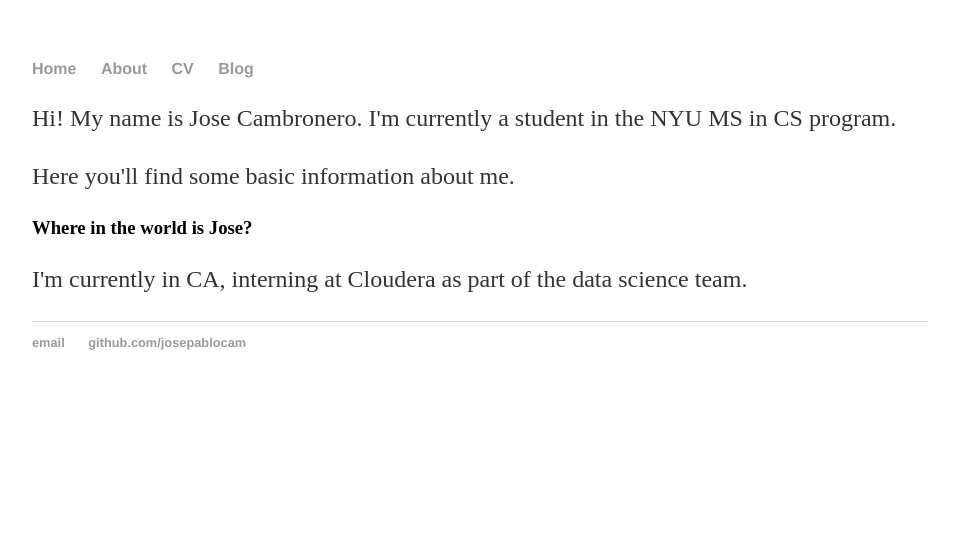
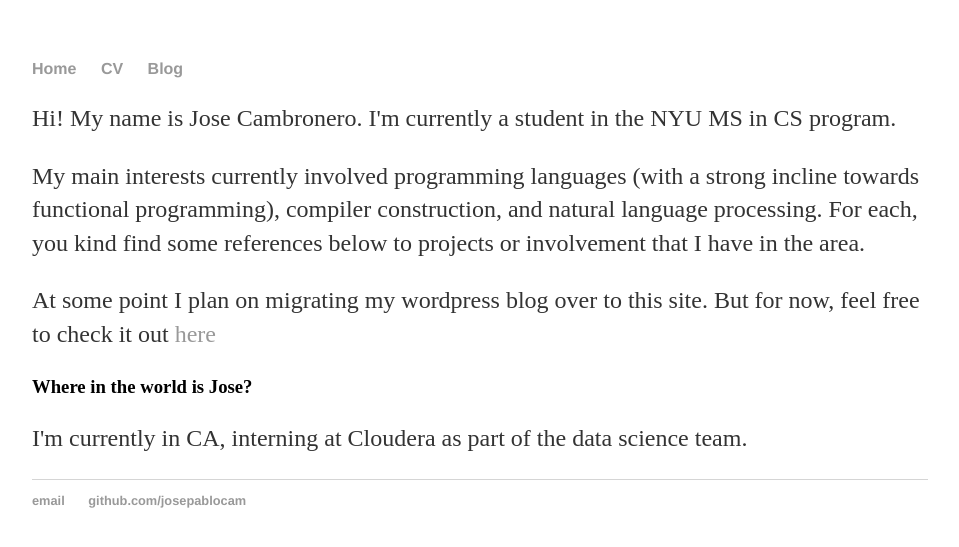
Before and after one commit to josepablocam/josepablocam.github.io, a Jekyll site: the page built from index.md, in a window 1280 px wide. Shown: the top 547 px of the page, without its empty margins (160-1119 px from the left). Built offline with Jekyll 4.4.1, drawn with Linux system fonts in a browser that asks for light colours.

Commit message:
added more text

```diff
--- a/_layouts/default.html
+++ b/_layouts/default.html
@@ -10,7 +10,7 @@
             <nav>
                 <ul>
                     <li><a href="/">Home</a></li>
-                    <li><a href="/about">About</a></li>
+                  <!--  <li><a href="/about">About</a></li> -->
                     <li><a href="/cv">CV</a></li>
                     <li><a href="https://symfun.wordpress.com/">Blog</a></li>
                 </ul>
--- a/index.md
+++ b/index.md
@@ -6,7 +6,9 @@ title: Jose Cambronero
 Hi! My name is Jose Cambronero. I'm currently a student in the NYU
 MS in CS program.
 
-Here you'll find some basic information about me.
+My main interests currently involved programming languages (with a strong incline towards functional programming), compiler construction, and natural language processing. For each, you kind find some references below to projects or involvement that I have in the area.
+
+At some point I plan on migrating my wordpress blog over to this site. But for now, feel free to check it out [here](https://symfun.wordpress.com)
 
 ### Where in the world is Jose?
 I'm currently in CA, interning at Cloudera as part of the data science team.
```
